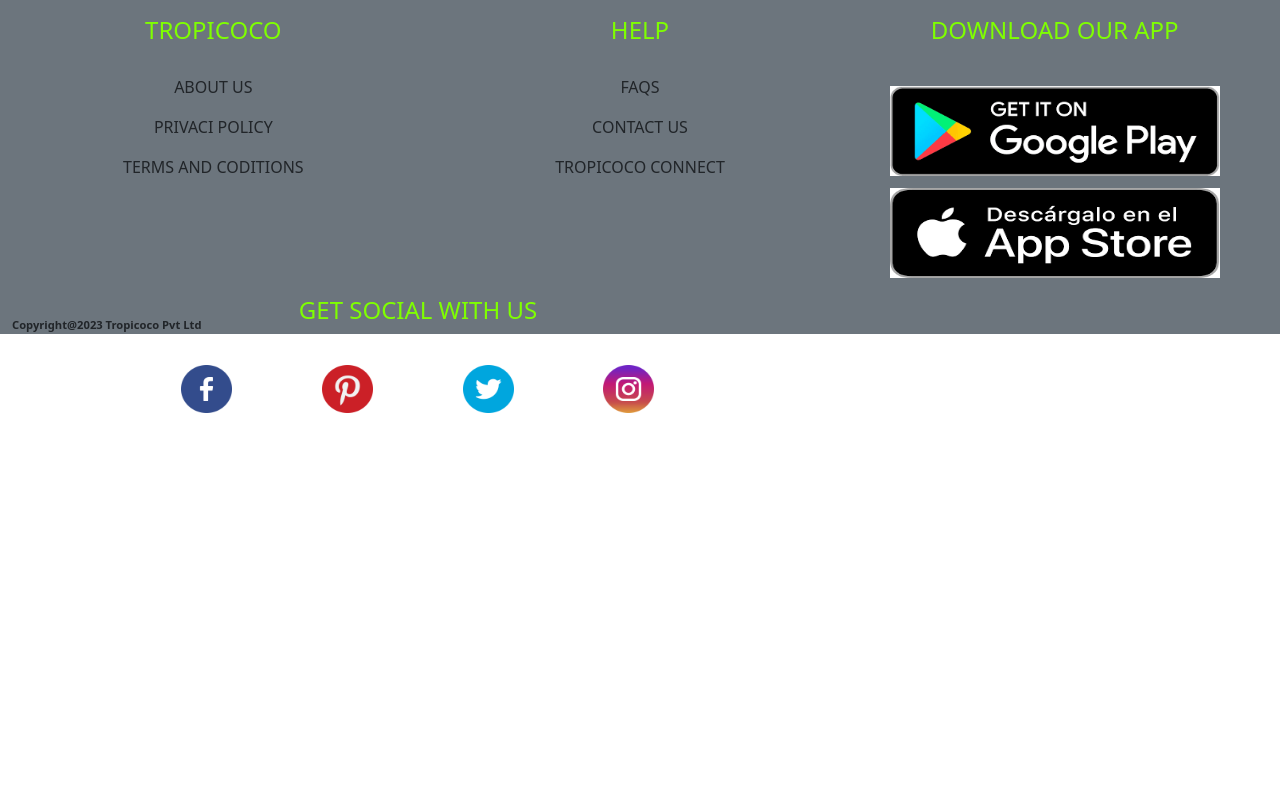
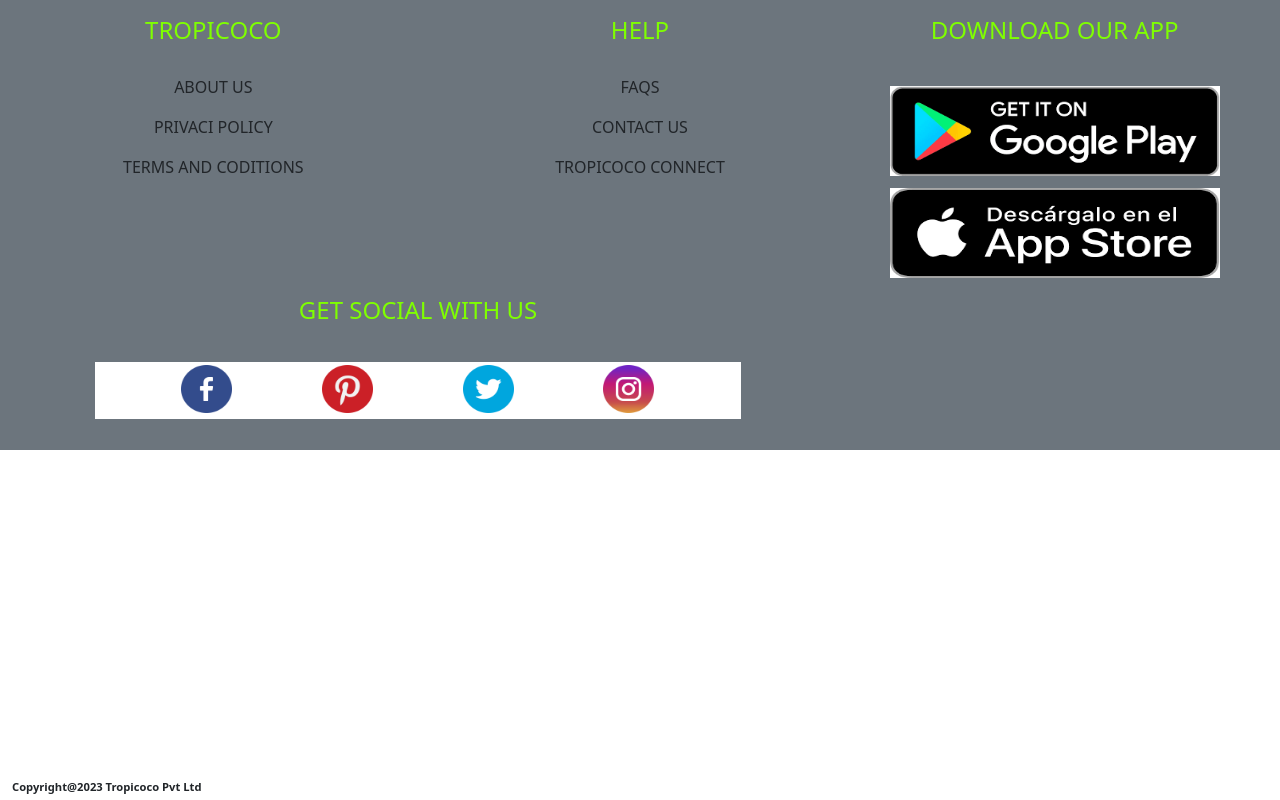
Before and after one commit to FranSSZZ/tropicoco, a plain HTML site: page indexFooter.html in a window 1280 px wide. Drawn offline with nearby package versions, Linux system fonts and the light colour scheme.

Commit message:
commit terminado footer

```diff
--- a/style.scss
+++ b/style.scss
@@ -58,30 +58,25 @@ h4 {
 
 @media (min-width: 992px) {
 
+.bg-secondary{
 
+    min-height: 450px;
     .redes {
         width: 65%;
         height: 70%;
         position: absolute;
         top: 85px;
         left: 2px;
-
-
-
-
         .bg-white {
             width: 80%;
             height: $iconH*1.9;
             background-color: brown;
-
-
             img {
                 height: $iconH*1.8;
                 width: $iconW*1.9;
             }
         }
     }
-
     .app {
         display: block;
         height: $appH*4;
@@ -93,4 +88,11 @@ h4 {
             margin-top: 3%;
         }
     }
+    .copy{
+        //margin-top: 70px;
+        position: absolute;
+        bottom: 2px;
+
+    }
 }
+}
```
Also changed, not shown: style.css, 1 other file.
